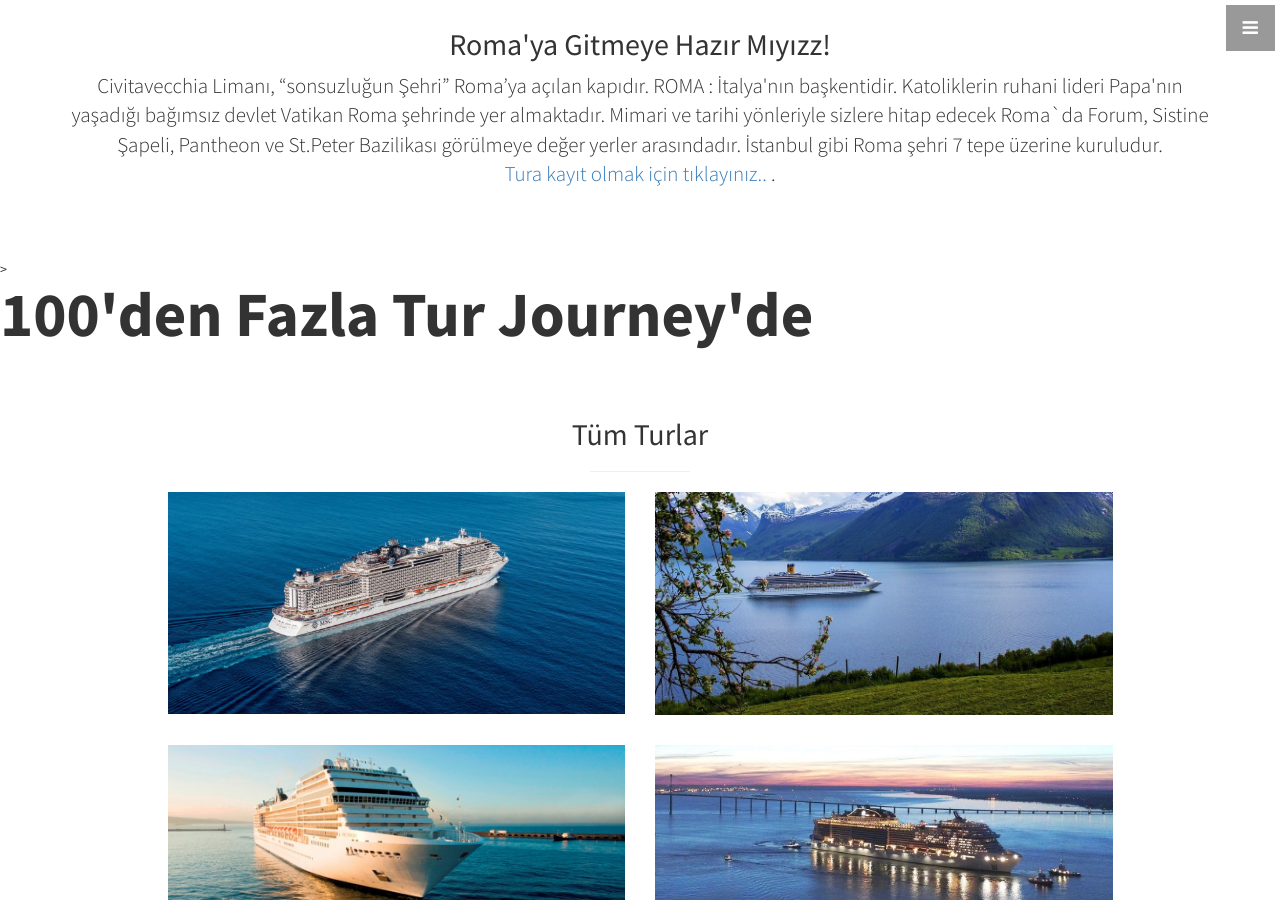
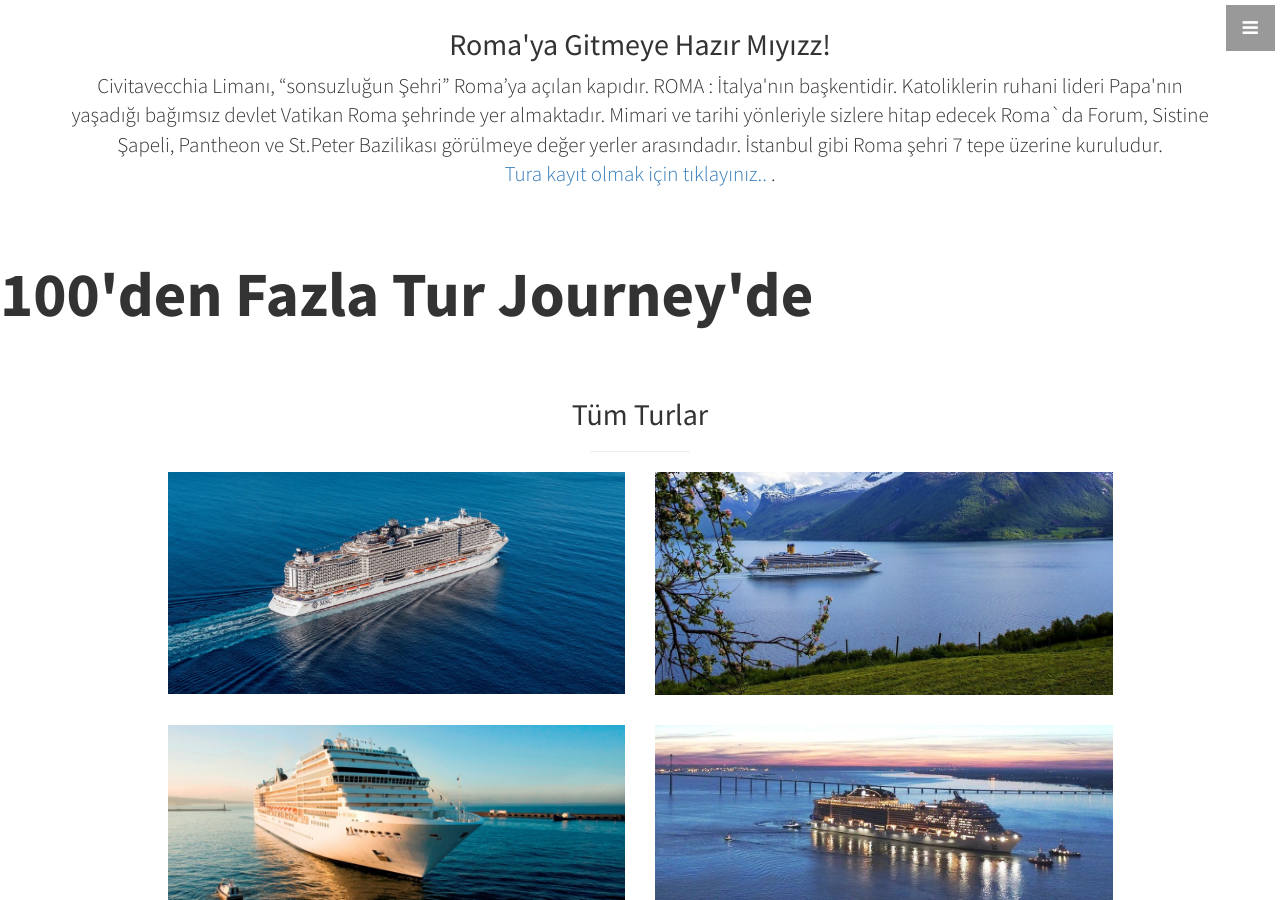
Before and after one commit to hilalvarol/hilalvarol.github.io, a Jekyll site: the page built from index.html, in a window 1280 px wide and 900 px high, scrolled down 942 px. Built offline with Jekyll 4.4.1, drawn with Linux system fonts in a browser that asks for light colours.

Commit message:
Update callout.html

```diff
--- a/_includes/callout.html
+++ b/_includes/callout.html
@@ -1,4 +1,4 @@
-<aside class="arkaplan">>
+<aside class="arkaplan">
   <div class="text-vertical-center">
     <h1>100'den Fazla Tur Journey'de</h1>
   </div>
```
